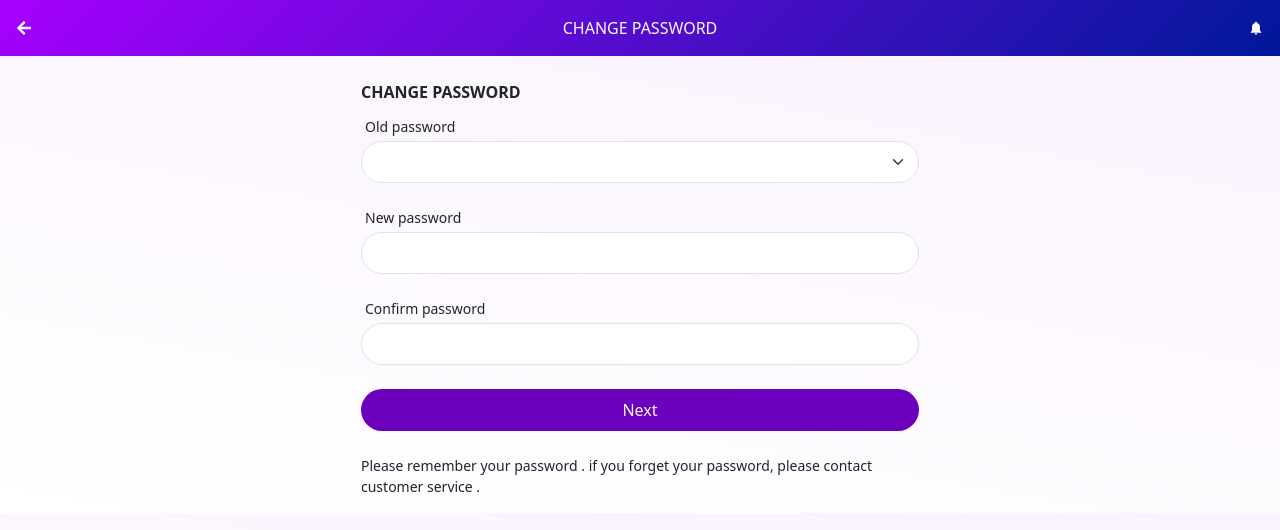
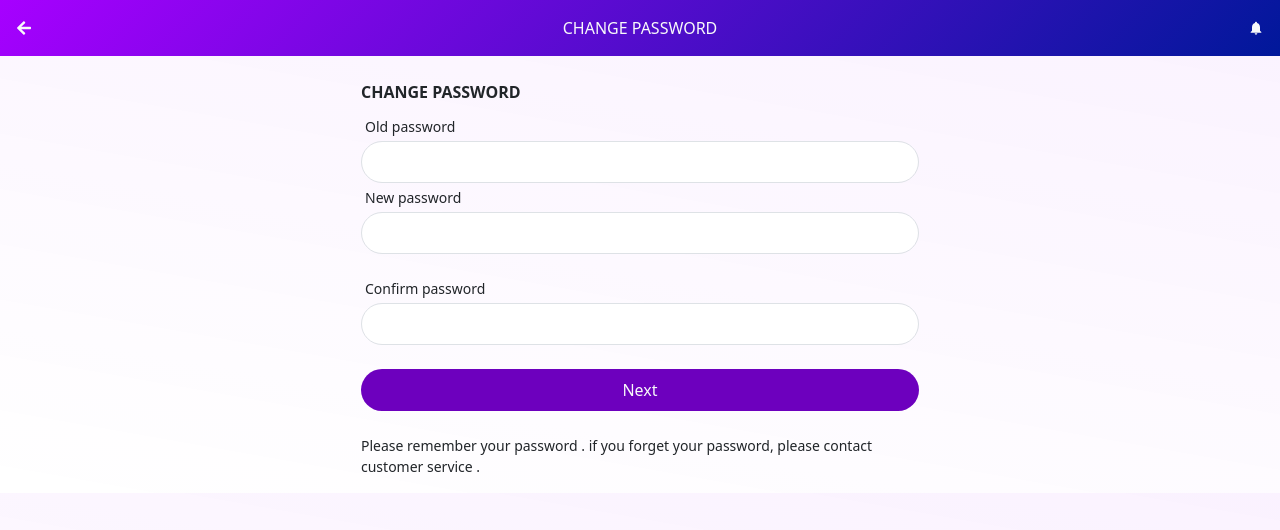
Before and after one commit to Sheriff10/mall, a React (Create React App) app: page /change-password in a window 1280 px wide. Shown: the top 530 px of the page. Built offline with nearby package versions, Linux system fonts and the light colour scheme.

Commit message:
backend added to change password

```diff
--- a/src/pages/change-password.jsx
+++ b/src/pages/change-password.jsx
@@ -1,30 +1,81 @@
-import React from "react";
+import axios from "axios";
+import React, { useState } from "react";
 import { FaArrowLeft } from "react-icons/fa";
 import { MdNotifications } from "react-icons/md";
-
+import Loader from "./loader";
 
 export default function ChangePassword() {
+   const [old_password, setOld_password] = useState("");
+   const [new_password, setNew_password] = useState("");
+   const [conpass, setConpass] = useState("");
+
+   const [passErr, setPassErr] = useState("");
+   const [err, setErr] = useState("");
+   const [loading, setloading] = useState(false);
+
+   const handleSubmit = async (e) => {
+      e.preventDefault();
+      setloading(true);
+      try {
+         console.log("njrk");
+         if (new_password !== conpass) {
+            setloading(false);
+            return setPassErr("password does not match");
+         }
+
+         const phone = window.sessionStorage.getItem("phone");
+         const data = { old_password, new_password, phone };
+
+         const response = await axios.post(
+            `${window.api}/update-password`,
+            data
+         );
+         console.log(response);
+         setErr("");
+         setPassErr("");
+         setloading(false);
+
+         window.alert("Password Updated");
+      } catch (error) {
+         setErr("wrong password");
+         setloading(false);
+         console.log(error);
+      }
+   };
    return (
       <div className="bc recharge">
          <div className="header d-flex justify-content-between align-items-center p-3 text-light text-uppercase">
             <FaArrowLeft /> <span>Change Password</span> <MdNotifications />
          </div>
+         <Loader loading={loading} />
 
          <div className="container">
             {/* Form */}
-            <form className="col-lg-6 mx-auto mt-4">
+            <form className="col-lg-6 mx-auto mt-4" onSubmit={handleSubmit}>
                <div className="head pb-2">
                   <span className="fw-bold">CHANGE PASSWORD</span>
                </div>
-               <div className="formg-group mb-4">
+               <div className="formg-group mb-1">
                   <div className="small m-1">Old password</div>
-                  <select className="form-select rounded-pill p-2 small bg-white"></select>
+                  <input
+                     type="password"
+                     className="form-control rounded-pill p-2 small bg-white"
+                     value={old_password}
+                     required
+                     onChange={(e) => setOld_password(e.target.value)}
+                  />
+               </div>
+               <div className="err-wrap">
+                  <small className="fw-bold text-danger">{err}</small>
                </div>
                <div className="formg-group mb-4">
                   <div className="small m-1">New password</div>
                   <input
                      type="text"
                      className="form-control rounded-pill p-2 small bg-white"
+                     value={new_password}
+                     required
+                     onChange={(e) => setNew_password(e.target.value)}
                   />
                </div>
                <div className="formg-group mb-4">
@@ -32,7 +83,13 @@ export default function ChangePassword() {
                   <input
                      type="text"
                      className="form-control rounded-pill p-2 small bg-white"
+                     value={conpass}
+                     required
+                     onChange={(e) => setConpass(e.target.value)}
                   />
+               </div>
+               <div className="err-wrap">
+                  <small className="fw-bold text-danger">{passErr}</small>
                </div>
                <div className="btn-wrap">
                   <button className="btn btn-purple w-100 rounded-pill text-light p-2">
```
